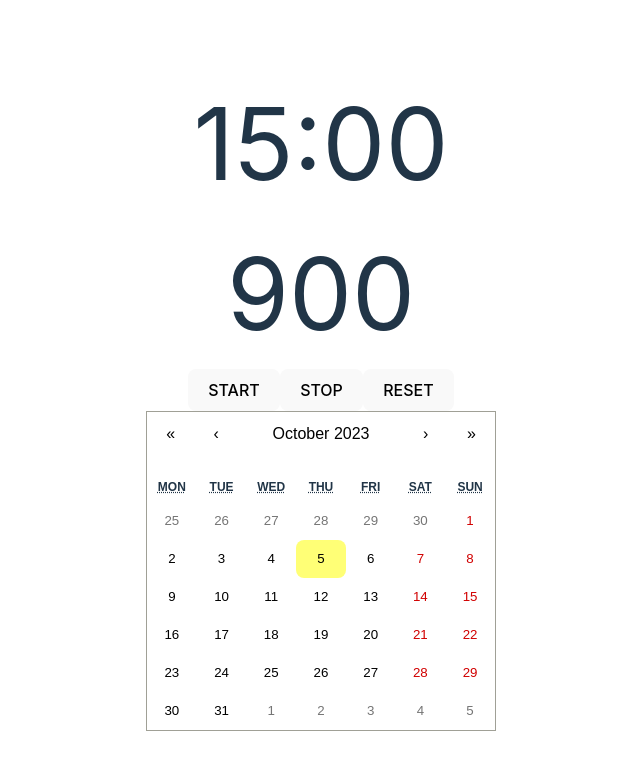
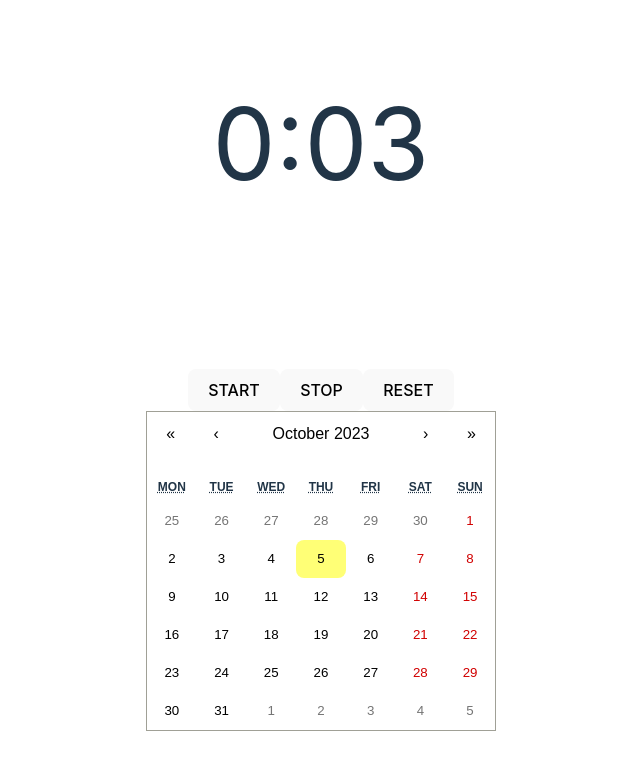
Before and after one commit to ayumi-ayumi/Pomodoro-advanced, a React (Vite) app: page / in a window 1280 px wide. Shown: the top 770 px of the page, without its empty margins (319-959 px from the left). Built offline with nearby package versions, Linux system fonts and the light colour scheme.

Commit message:
timer done

```diff
--- a/index.html
+++ b/index.html
@@ -4,6 +4,7 @@
     <meta charset="UTF-8" />
     <!-- <link rel="icon" type="image/svg+xml" href="/vite.svg" /> -->
     <meta name="viewport" content="width=device-width, initial-scale=1.0" />
+    <!-- <link rel="shortcut icon" href="favicon.ico"> -->
     <title>Vite + React</title>
   </head>
   <body>
--- a/package.json
+++ b/package.json
@@ -13,7 +13,8 @@
     "react": "^18.2.0",
     "react-calendar": "^4.6.0",
     "react-dom": "^18.2.0",
-    "react-timer-hook": "^3.0.7"
+    "react-timer-hook": "^3.0.7",
+    "use-interval": "^1.4.0"
   },
   "devDependencies": {
     "@types/react": "^18.2.15",
--- a/src/App.jsx
+++ b/src/App.jsx
@@ -3,120 +3,88 @@ import './App.css'
 import Calendar from 'react-calendar'
 import MyTimer from './components/MyTimer'
 // import 'react-calendar/dist/Calendar.css'
+import alarm from '/Users/Ayumi/Desktop/SelfStudy/React/pomodoro-advanced/pomodoro-advanced/src/alarm.mp3'
+import useInterval from 'use-interval'
 
 function App() {
   // const time = new Date();
   // time.setSeconds(time.getSeconds() + 4);
 
   const [value, setValue] = useState()
-  const [expiryTimestamp, setExpiryTimestamp ] = useState(900)
+  const [expiryTimestamp, setExpiryTimestamp ] = useState(3)
 
   let intervalRef = useRef();
 
-let timerID;
-// let expiryTimestamp = props.expiryTimestamp;
-// let minutes = expiryTimestamp / 60;
-// let seconds = expiryTimestamp % 60;
-let count = 0;
+  // let count = 0;
 
-// const audio = new Audio(alarm);
-
-// const [minutes, setMinutes] = useState(expiryTimestamp / 60)
-// const [seconds, setSeconds] = useState(expiryTimestamp % 60)
-
-let m = expiryTimestamp / 60;
-let s = expiryTimestamp % 60;
-let minutes = ("0" + m).slice(-2)
-let seconds = ("0" + s).slice(-2)
-// let m = 0
-// let s = 0
-// let minutes = ""
-// let seconds = " "
-
-
-
-
-// const [expiryTimestamp, setExpiryTimestamp ] = useState(props.expiryTimestamp)
+  const audio = new Audio(alarm);
 
 function countDown() {
 
-if (expiryTimestamp === 0 ) {
-  // count ++;
-  // times.innerHTML = count + "   *";
-
-  stop()
-  // playAudio();
-
-  // expiryTimestamp = props.expiryTimestamp
-  // recordMins.innerHTML = expiryTimestamp/60 + " mins"
-  // let totalRecordMins = count * 15
-
-  // if (totalRecordMins < 60) {
-  //   totalMins.innerHTML = "Total " + totalRecordMins + " mins"
-  // } else {
-  //   let RecordHours = Math.floor(totalRecordMins / 60)
-  //   let RecordRestMins = totalRecordMins % 60
-  //   totalMins.innerHTML = "Total " + RecordHours + " hours" + RecordRestMins + " mins"
-  // }
-}
-// let m = expiryTimestamp / 60;
-// let s = expiryTimestamp % 60;
-// let minutes = ("0" + m).slice(-2)
-// let seconds = ("0" + s).slice(-2)
-// let m = expiryTimestamp / 60;
-// let s = expiryTimestamp % 60;
-// let minutes = ("0" + m).slice(-2)
-// let seconds = ("0" + s).slice(-2)
-// minutes = expiryTimestamp / 60
-// seconds = expiryTimestamp % 60
-// seconds = ("0" + s).slice(-2)
-// seconds = "0" + (expiryTimestamp % 60).slice(-2)
-// showTimer.innerHTML = ("0" + minutes).slice(-2) +"：" + ("0" + seconds).slice(-2);
-// expiryTimestamp --;
-console.log(expiryTimestamp)
-// setExpiryTimestamp(expiryTimestamp - 1)
-
-intervalRef.current = setInterval(()=>{
-      setExpiryTimestamp(prev => prev - 1)
-
-    }, 1000);
-console.log(timerID)
+  // setExpiryTimestamp(prev => {
+  //   if(prev === 0) {
+  //     console.log("this is 0")
+  //     // playAudio();
+  //     // audio.play()
+  //     // stop()
+  //     // clearInterval(intervalRef.current);
+  //     return 0
+  //   }
+  //   intervalRef.current = setInterval(()=>{
+  //           return prev - 1
+  //   }, 1000);
+  // })
 
 
+  // useEffect(() => {
+  //   let n = expiryTimestamp;
+  //   intervalRef.current = setInterval(()=>{
+  //           n--;
+  //           setExpiryTimestamp(n)
+  //           // setExpiryTimestamp(prev => {
+  //           //   if(prev === 0) {
+  //           //     playAudio();
+  //           //     // audio.play()
+  //           //     // stop()
+  //           //     // clearInterval(intervalRef.current);
+  //           //     return 0
+  //           //   }
+  //           //     n--;
+  //           //     return n
+  //           // })
+  //       }, 1000);
 
-// const decreaseTime = () => setExpiryTimestamp((prev) => prev - 1)
-
-// useEffect(() => {
-//   setInterval(()=>{
-//     setExpiryTimestamp(prev => prev - 1)
-
-//   }, 1000);
-
-// }, []);
-
-// console.log(expiryTimestamp)
-// React.useEffect(function() {
-//   setExpiryTimestamp(expiryTimestamp - 1)
-// }, [expiryTimestamp])
-
-
-// useEffect(() => {
-//   const countDownInterval = setInterval(() => {
-//     if (countTime === 0) {
-//       clearInterval(countDownInterval)
-//     }
-//     if (countTime && countTime > 0) {
-//       setCountTime(countTime - 1)
-//     }
-//   }, 1000)
-//   return () => {
-//     clearInterval(countDownInterval)
-//   }
-// }, [countTime])
+  // });
+  intervalRef.current = setInterval(()=>{
+          setExpiryTimestamp(prev => {
+            if(prev === 0) {
+              // playAudio();
+              audio.play()
+              stop()
+              // clearInterval(intervalRef.current);
+              return 0
+            }
+              return prev - 1
+          })
+      }, 1000);
+  // intervalRef.current = setInterval(()=>{
+  //         setExpiryTimestamp(prev => {
+  //           if(prev === 0) {
+  //             playAudio();
+  //             // audio.play()
+  //             // stop()
+  //             // clearInterval(intervalRef.current);
+  //             return 0
+  //           }
+  //             return prev - 1
+  //         })
+  //     }, 1000);
 
 }
 
-function start() {
+// function start(
+//   countDown()
+// )
 // timerID = setInterval(() => countDown(), 1000);
 // useEffect(function(){
 //   timerID = setInterval(countDown, 1000);
@@ -124,48 +92,70 @@ function start() {
 // })
 // timerID = setInterval(countDown,1000);
 
-console.log(123)
-countDown()
+// console.log(123)
 // setInterval(() => countDown(), 1000);
 // setInterval(countDown(), 1000);
 // timerID = countDown()
+
+// function start() {
+// // timerID = setInterval(() => countDown(), 1000);
+// // useEffect(function(){
+// //   timerID = setInterval(countDown, 1000);
+
+// // })
+// // timerID = setInterval(countDown,1000);
+
+// // console.log(123)
+// countDown()
+// // setInterval(() => countDown(), 1000);
+// // setInterval(countDown(), 1000);
+// // timerID = countDown()
+// }
+
+// function playAudio(){
+//   audio.play();
+// }
+
+function stopAudio(){
+  audio.volume = 0;
+  audio.currentTime = 0;
+  audio.src=""
+  audio.load()
+  audio.remove()
+  audio.pause();
+  clearInterval(intervalRef.current);
+  // console.log("stopAudio button")
+  // console.log(audio.src)
 }
 
 function stop () {
-// stopAudio();
-console.log(timerID)
+  // clearInterval(timerID);
+  // stopAudio();
+  // audio.pause();
+  // console.log("stop button")
 
-// clearInterval(timerID);
-clearInterval(intervalRef.current);
-timerID = null;
-console.log("stop")
+  clearInterval(intervalRef.current);
+  // intervalRef.current=null
+// timerID = null;
 }
 
 function reset() {
-// expiryTimestamp = props.expiryTimestamp;
-minutes = expiryTimestamp / 60
-seconds = expiryTimestamp % 60
+  // expiryTimestamp = props.expiryTimestamp;
+  setExpiryTimestamp(3)
+// minutes = expiryTimestamp / 60
+// seconds = expiryTimestamp % 60
 // showTimer.innerHTML = ("0" + minutes).slice(-2) +"：" + ("0" + seconds).slice(-2);
 }
 
-// function playAudio(){
-// audio.play();
-// }
-
-// function stopAudio(){
-// audio.pause();
-// }
-
-
-  return (
+return (
     <>
       <MyTimer
       expiryTimestamp={expiryTimestamp}
-      minutes={minutes}
-      seconds={seconds}
-      start={start}
+      start={countDown}
       stop={stop}
       reset={reset}
+      // stopAudio={stopAudio}
+      // playAudio={playAudio}
       />
       <Calendar
       value={value}
--- a/src/components/MyTimer.jsx
+++ b/src/components/MyTimer.jsx
@@ -5,6 +5,17 @@ import alarm from '/Users/Ayumi/Desktop/SelfStudy/React/pomodoro-advanced/pomodo
 
 
 export default function MyTimer (props) {
+
+  let expiryTimestamp = props.expiryTimestamp
+  let m = expiryTimestamp / 60;
+  let s = expiryTimestamp % 60;
+  let minutes = Math.floor(m)
+  let seconds = ("0" + s).slice(-2)
+  // console.log(m)
+  // let seconds = expiryTimestamp % 60
+
+  // // let minutes = ("0" + m).slice(-2)
+// // let seconds = ("0" + s).slice(-2)
 // let timerMins = document.getElementById('setTimerMins')
 // let startButton = document.getElementById('startButton')
 // let stopButton = document.getElementById('stopButton')
@@ -148,16 +159,16 @@ export default function MyTimer (props) {
 return (
   <div style={{textAlign: 'center'}}>
     <div style={{fontSize: '100px'}}>
-      <span>{props.minutes}</span>:<span>{props.seconds}</span>
+      <span>{minutes}</span>:<span>{seconds}</span>
       <br />
-      <span>{props.expiryTimestamp}</span>
-      {/* <span>{displayMinutes}</span>:<span>{displaySeconds}</span> */}
       <br />
     </div>
     <div className="buttons">
       <button onClick={props.start}>START</button>
       <button onClick={props.stop}>STOP</button>
       <button onClick={props.reset}>RESET</button>
+      {/* <button onClick={props.stopAudio}>audio stop</button> */}
+      {/* <button onClick={props.playAudio}>audio play</button> */}
       </div>
     </div>
   )
```
Also changed, not shown: myNote.txt (added), 1 other file (tests, documents, lock files or other folders).
